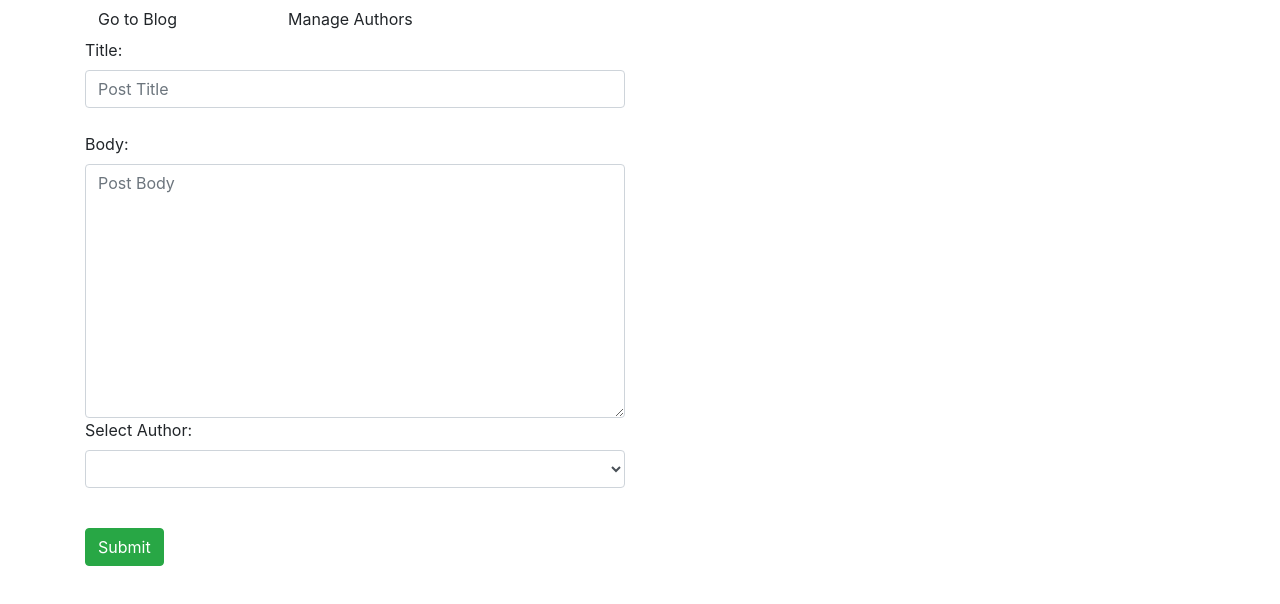
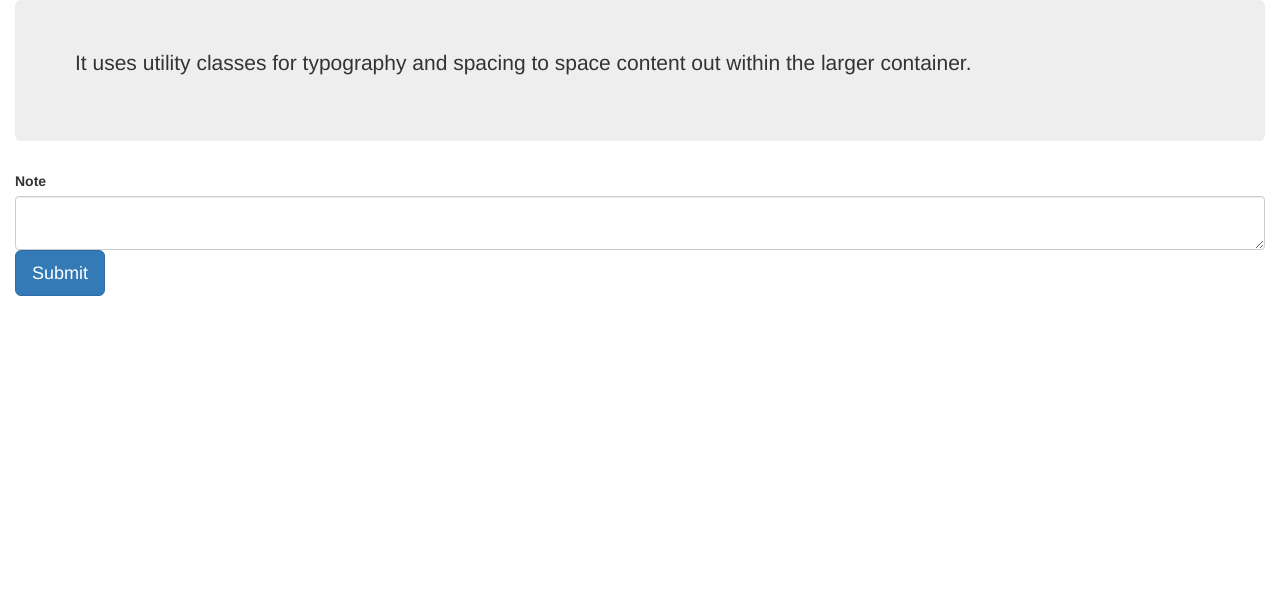
Before and after one commit to coderomp/notes, a website: page public/index.html in a window 1280 px wide. Drawn offline with nearby package versions, Linux system fonts and the light colour scheme.

Commit message:
started to flesh out index.html

```diff
--- a/public/index.html
+++ b/public/index.html
@@ -3,7 +3,7 @@
 
 <head>
 	<meta charset="UTF-8">
-	<title>CMS - Express</title>
+	<title>Notes</title>
 	<!-- Latest compiled and minified CSS & JS -->
 	<link href="https://maxcdn.bootstrapcdn.com/bootswatch/3.3.7/flatly/bootstrap.min.css" rel="stylesheet">
 	<link rel="stylesheet" href="css/styles.css" media="screen" title="no title">
@@ -12,39 +12,20 @@
 </head>
 
 <body>
-	<div class="container hidden">
-		<div class="row top-30">
-      <div class="col-md-2 col-sm-2">
-        <a class="btn btn-default" href="/blog">Go to Blog</a>
-      </div>
-      <div class="col-md-2 col-sm-2">
-        <a class="btn btn-default" href="/authors">Manage Authors</a>
-      </div>
+    <div class="container-fluid">
+        <div class="jumbotron">
+            <p>It uses utility classes for typography and spacing to space content out within the larger container.</p>
+        </div>
+
+        <div class="form-group">
+            <label for="exampleFormControlTextarea1">Note</label>
+            <textarea class="form-control" id="exampleFormControlTextarea1" rows="2"></textarea>
+            <button type="button" class="btn btn-primary btn-lg">Submit</button>
+        </div>
     </div>
-		<div class="row">
-			<div class="col-md-6 col-md-offset-3">
-				<form id="cms">
-					<div class="form-group">
-						<label for="title">Title:</label>
-						<input placeholder="Post Title" type="text" class="form-control" id="title">
-						<br />
-						<label for="body">Body:</label>
-						<textarea placeholder="Post Body" class="form-control" rows="10" id="body"></textarea>
-						<div class="form-group">
-							<label for="category">Select Author:</label>
-							<select class="form-control" id="author">
-  						</select>
-						</div>
-						<br />
-						<button type="submit" class="btn btn-success submit">Submit</button>
-					</div>
-				</form>
-			</div>
-		</div>
-	</div>
+
 	<!-- Custom Script -->
-	<script src="js/cms.js" type="text/javascript"></script>
-
+	<script src="js/index.js" type="text/javascript"></script>
 </body>
 
 </html>
```
